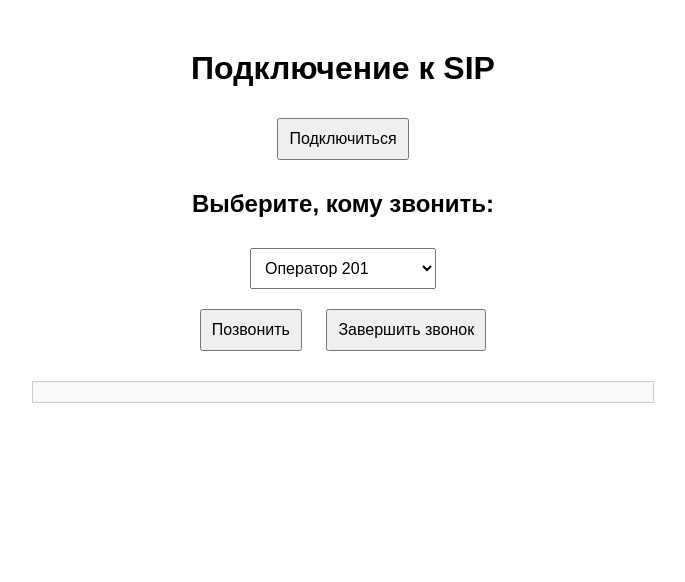
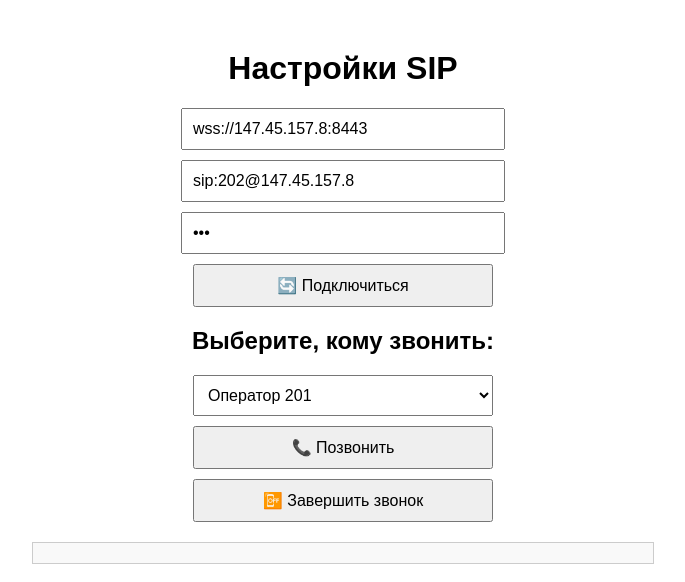
Before and after one commit to Artemles/jssip, a plain HTML site: page index6.html in a window 1280 px wide. Shown: the whole page, without its empty margins (297-982 px from the left). Drawn offline with Linux system fonts and the light colour scheme.

Commit message:
Update index6.html

```diff
--- a/index6.html
+++ b/index6.html
@@ -8,14 +8,16 @@
     <style>
         body { font-family: Arial, sans-serif; text-align: center; margin: 50px; }
         #log { white-space: pre-wrap; text-align: left; margin: 20px auto; width: 80%; max-width: 600px; border: 1px solid #ccc; padding: 10px; background: #f9f9f9; }
-        button, select, input { padding: 10px; font-size: 16px; margin: 10px; }
-        input { width: 250px; }
+        button, select, input { padding: 10px; font-size: 16px; margin: 10px; display: block; width: 90%; max-width: 300px; margin: 10px auto; }
     </style>
 </head>
 <body>
 
-    <h1>Подключение к SIP</h1>
-    <button onclick="connectSIP()">Подключиться</button>
+    <h1>Настройки SIP</h1>
+    <input type="text" id="wsServer" placeholder="WebSocket (WSS) сервер" value="wss://147.45.157.8:8443">
+    <input type="text" id="sipUri" placeholder="SIP URI (например, sip:202@147.45.157.8)" value="sip:202@147.45.157.8">
+    <input type="password" id="sipPassword" placeholder="Пароль SIP" value="202">
+    <button onclick="connectSIP()">🔄 Подключиться</button>
 
     <h2>Выберите, кому звонить:</h2>
     <select id="sipList" onchange="updateCustomInput()">
@@ -24,10 +26,9 @@
         <option value="custom">Другой SIP-адрес...</option>
     </select>
     <input type="text" id="customSip" placeholder="Введите SIP-адрес" style="display:none;">
-    <br>
 
-    <button onclick="makeCall()">Позвонить</button>
-    <button onclick="hangupCall()">Завершить звонок</button>
+    <button onclick="makeCall()">📞 Позвонить</button>
+    <button onclick="hangupCall()">📴 Завершить звонок</button>
 
     <div id="log"></div>
 
@@ -39,15 +40,25 @@
         }
 
         function connectSIP() {
-            logMessage("🔄 Подключение к SIP...");
+            const wsServer = document.getElementById("wsServer").value.trim();
+            const sipUri = document.getElementById("sipUri").value.trim();
+            const sipPassword = document.getElementById("sipPassword").value.trim();
+
+            if (!wsServer || !sipUri || !sipPassword) {
+                logMessage("❌ Укажите все настройки!");
+                return;
+            }
+
+            logMessage(`🔄 Подключение к ${sipUri} через ${wsServer}...`);
+
             try {
-                const socket = new JsSIP.WebSocketInterface("wss://147.45.157.8:8443");
+                const socket = new JsSIP.WebSocketInterface(wsServer);
                 ua = new JsSIP.UA({
                     sockets: [socket],
-                    uri: "sip:202@147.45.157.8",
-                    password: "202",
-                    registrar_server: "sip:147.45.157.8",
-                    display_name: "SIP User 202",
+                    uri: sipUri,
+                    password: sipPassword,
+                    registrar_server: sipUri.split("@")[1],
+                    display_name: "SIP User",
                     session_timers: false
                 });
 
@@ -98,10 +109,10 @@
         function modifySDP(e) {
             console.log("🔧 Оригинальный SDP:\n", e.sdp);
 
-            // Удаляем ненужные кодеки (оставляем только G711 - PCMU (0) и PCMA (8))
+            // Оставляем только кодеки PCMU (0) и PCMA (8)
             e.sdp = e.sdp.replace(/a=rtpmap:\d+ (?!PCMU|PCMA).*?\r\n/g, "");
 
-            // Меняем формат RTP, если требуется
+            // Меняем RTP-формат на RTP/AVP, если требуется
             if (!e.sdp.includes("RTP/AVP")) {
                 e.sdp = e.sdp.replace(/UDP\/TLS\/RTP\/SAVPF/g, "RTP/AVP");
             }
```
